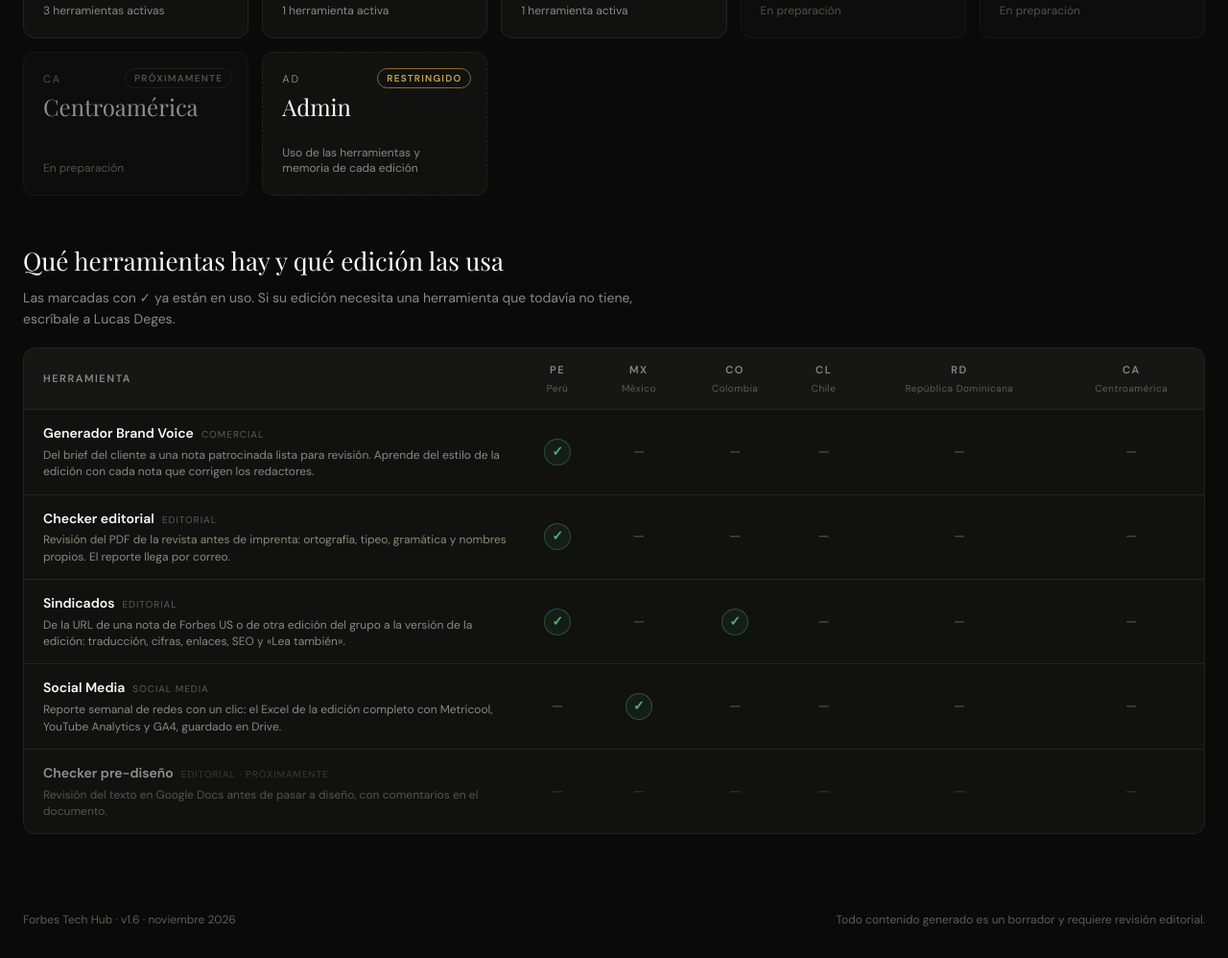
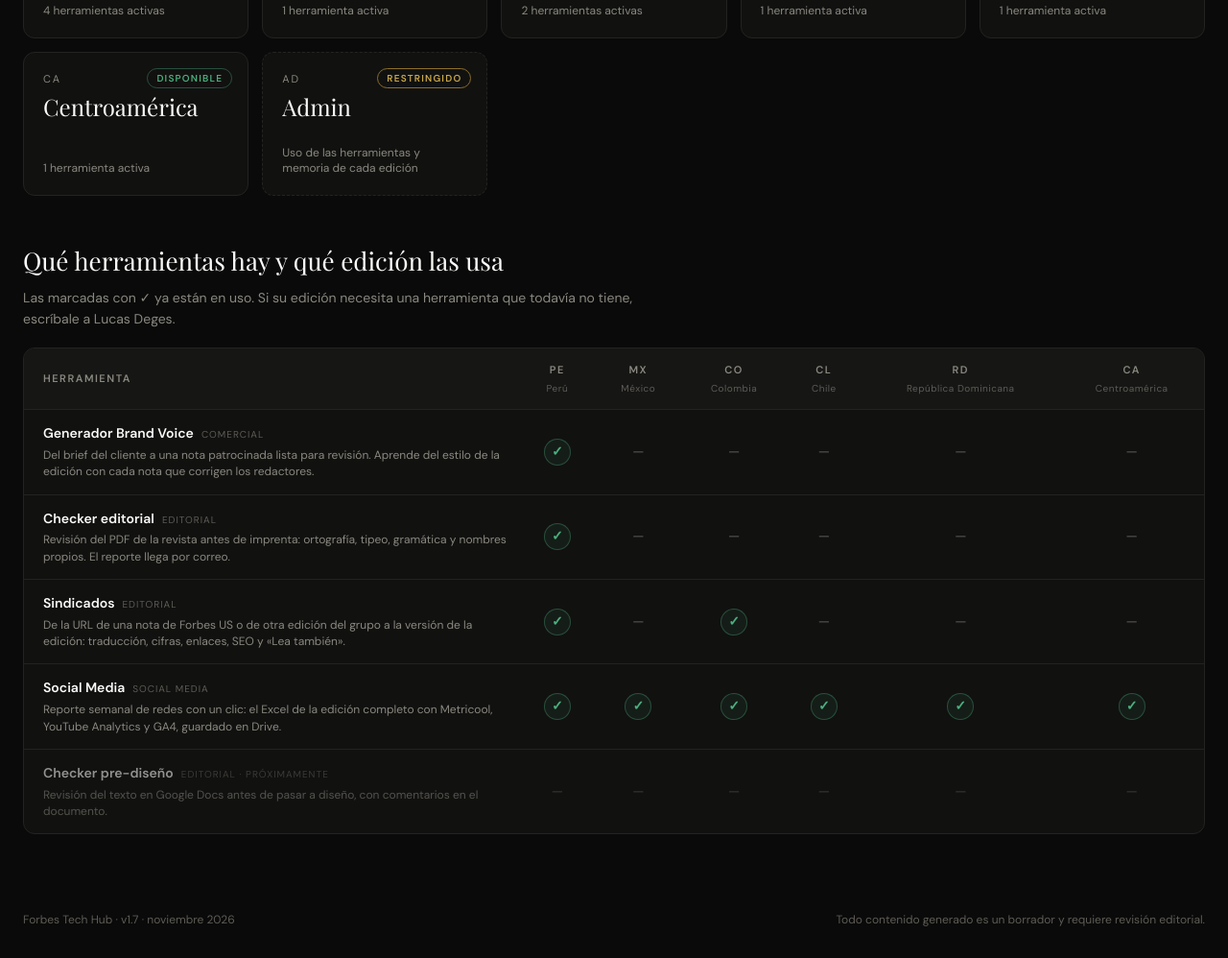
Before and after one commit to ldeges-cloud/forbes-tech-hub, a plain HTML site: page index.html in a window 1280 px wide. Shown: the part 369-1367 px from the top of the page at 96% size. Drawn offline with nearby package versions, Linux system fonts and the light colour scheme; a web font is replaced by a local one.

Commit message:
Social Media para las seis ediciones (v1.7)
Co-Authored-By: Claude Opus 5.5 <noreply@anthropic.com>

```diff
--- a/index.html
+++ b/index.html
@@ -862,7 +862,7 @@ input:focus,textarea:focus,select:focus{border-color:var(--red-dim)}
           <ul class="rules">
             <li><span class="k">Completa</span><span>El Excel de siempre (<span id="sm-how-arch">ForbesMX_Reporte_Redes_Sociales</span>), con sus hojas, gráficas y Dashboard, sin cargar nada a mano.</span></li>
             <li><span class="k">Redes</span><span>Seguidores, alcance, visualizaciones, engagement, likes, comentarios, guardados, compartidos, reels, stories y posts, desde Metricool.</span></li>
-            <li><span class="k">YouTube</span><span>Vistas, horas de reproducción, porcentaje visto, likes y comentarios, desde YouTube Analytics.</span></li>
+            <li><span class="k">YouTube</span><span>Suscriptores, vistas, likes, comentarios y shorts. Donde el canal está vinculado (hoy, México) suma horas de reproducción y porcentaje visto, desde YouTube Analytics.</span></li>
             <li><span class="k">Audiencias</span><span>Sesiones, usuarios nuevos y recurrentes que llegan al sitio desde redes, desde GA4.</span></li>
             <li><span class="k">Guarda</span><span>Una copia por semana en la carpeta de reportes de redes de la edición, en Drive.</span></li>
             <li><span class="k">A mano</span><span>Las columnas <b>Notas</b>, para explicar picos y caídas. El newsletter no se incluye.</span></li>
@@ -891,7 +891,7 @@ input:focus,textarea:focus,select:focus{border-color:var(--red-dim)}
   <section class="view" id="v-404"><div class="empty"><div class="ic">?</div><h3>No encontramos esa página</h3><p><a href="#/">Volver al inicio</a></p></div></section>
 </main>
 
-<div class="foot-note"><span>Forbes Tech Hub · v1.6 · noviembre 2026</span><span>Todo contenido generado es un borrador y requiere revisión editorial.</span></div>
+<div class="foot-note"><span>Forbes Tech Hub · v1.7 · noviembre 2026</span><span>Todo contenido generado es un borrador y requiere revisión editorial.</span></div>
 
 <!-- Acceso -->
 <div class="scrim" id="m-key" role="dialog" aria-modal="true" aria-labelledby="mk-t">
@@ -919,7 +919,7 @@ const API = 'https://forbesmexico.app.n8n.cloud/webhook/techhub-brandvoice';
 const API_ADM = 'https://forbesmexico.app.n8n.cloud/webhook/techhub-admin';
 const API_SD = 'https://forbesmexico.app.n8n.cloud/webhook/techhub-sindicados';
 const API_SM = 'https://forbesmexico.app.n8n.cloud/webhook/techhub-social';
-const VERSION = '1.6';
+const VERSION = '1.7';
 
 const PAISES = {
   pe: {code:'PE', nombre:'Perú', edicion:'Forbes Perú', activo:true, dominio:'forbes.pe', correo:'nombre@forbes.pe',
@@ -929,16 +929,16 @@ const PAISES = {
        manual:'https://docs.google.com/document/d/1WjA1WaAioxbNPAfeLeN1NMRRbvu37JHZTpU3N9kq6lI/edit', sdManual:'https://docs.google.com/document/d/1WjA1WaAioxbNPAfeLeN1NMRRbvu37JHZTpU3N9kq6lI/edit',
        urlBase:'forbes.pe/brand-voice/', idioma:'Español neutro, tercera persona, sin peruanismos coloquiales',
        sd:{lector:'peruano', lea:'Lee también', leaPos:'medio', cierre:'Este artículo se publicó originalmente en', pais:'Perú', locale:'es-PE', tz:'America/Lima'},
-       tools:['brand-voice','checker','sindicados']},
+       tools:['brand-voice','checker','sindicados','social-media']},
   mx: {code:'MX', nombre:'México', edicion:'Forbes México', activo:true, dominio:'forbes.com.mx', correo:'nombre@forbes.com.mx',
        tools:['social-media'], verifica:'social'},
   co: {code:'CO', nombre:'Colombia', edicion:'Forbes Colombia', activo:true, sdManual:'https://docs.google.com/document/d/1HIXu_mCdgW2BGe7nNk2JVkTbpR3uFE72V9s676_t2cg/edit', dominio:'forbes.co', correo:'nombre@forbes.co',
        cifras:'US$8.400 millones y US$4,07 billones; punto para miles y coma para decimales',
        sd:{lector:'colombiano', lea:'Lea también', leaPos:'final', cierre:'Este artículo fue publicado originalmente por', pais:'Colombia', locale:'es-CO', tz:'America/Bogota'},
-       tools:['sindicados'], verifica:'sindicados'},
-  cl: {code:'CL', nombre:'Chile', edicion:'Forbes Chile', activo:false},
-  rd: {code:'RD', nombre:'República Dominicana', edicion:'Forbes República Dominicana', activo:false},
-  ca: {code:'CA', nombre:'Centroamérica', edicion:'Forbes Centroamérica', activo:false}
+       tools:['sindicados','social-media'], verifica:'sindicados'},
+  cl: {code:'CL', nombre:'Chile', edicion:'Forbes Chile', activo:true, dominio:'forbes.cl', tools:['social-media'], verifica:'social'},
+  rd: {code:'RD', nombre:'República Dominicana', edicion:'Forbes República Dominicana', activo:true, dominio:'forbes.do', tools:['social-media'], verifica:'social'},
+  ca: {code:'CA', nombre:'Centroamérica', edicion:'Forbes Centroamérica', activo:true, dominio:'forbescentroamerica.com', tools:['social-media'], verifica:'social'}
 };
 const TOOLS = [
   {id:'brand-voice', ic:'B', nombre:'Generador Brand Voice', desc:'Del brief del cliente a una nota patrocinada lista para revisión. Aprende del estilo de la edición con cada nota que corrigen los redactores.', equipo:'Comercial', activo:true},
@@ -1820,7 +1820,7 @@ const fechaCorta = iso => iso.split('-').reverse().join('/');
 async function renderSM(){
   const P = PAISES[S.pais];
   $('sm-eyebrow').textContent = P.edicion + ' · Equipo de Social Media';
-  $('sm-how-arch').textContent = P.code === 'MX' ? 'ForbesMX_Reporte_Redes_Sociales' : 'reporte de redes de ' + P.edicion;
+  $('sm-how-arch').textContent = 'Forbes' + P.code + '_Reporte_Redes_Sociales';
   $('sm-res').hidden = true; $('sm-load').hidden = true; $('sm-how').hidden = false; $('sm-msg').innerHTML = '';
   $('sm-nom').value = localStorage.getItem('th_sm_nom') || '';
   const sel = $('sm-sem'); sel.innerHTML = '<option>Cargando semanas…</option>'; sel.disabled = true; $('bsm').disabled = true;
```
